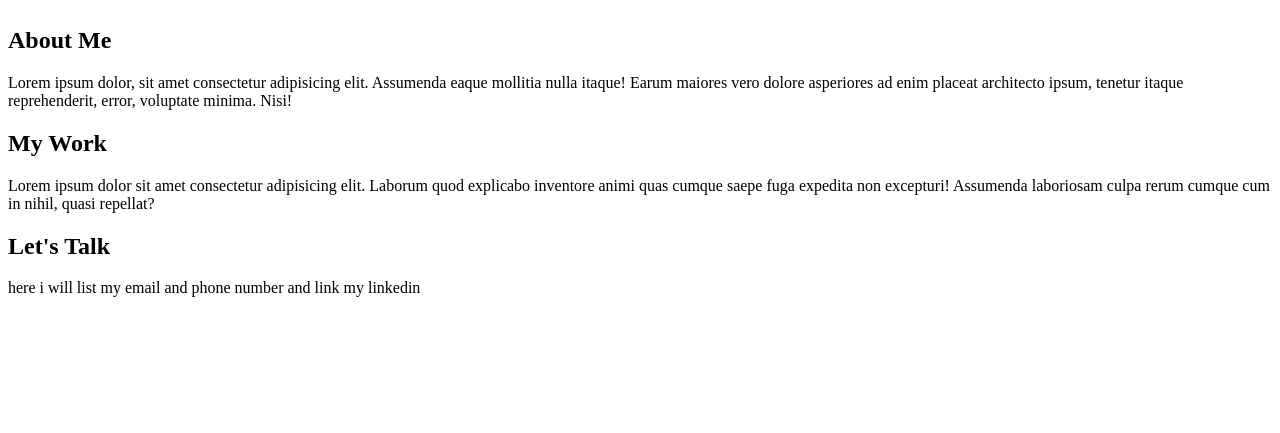
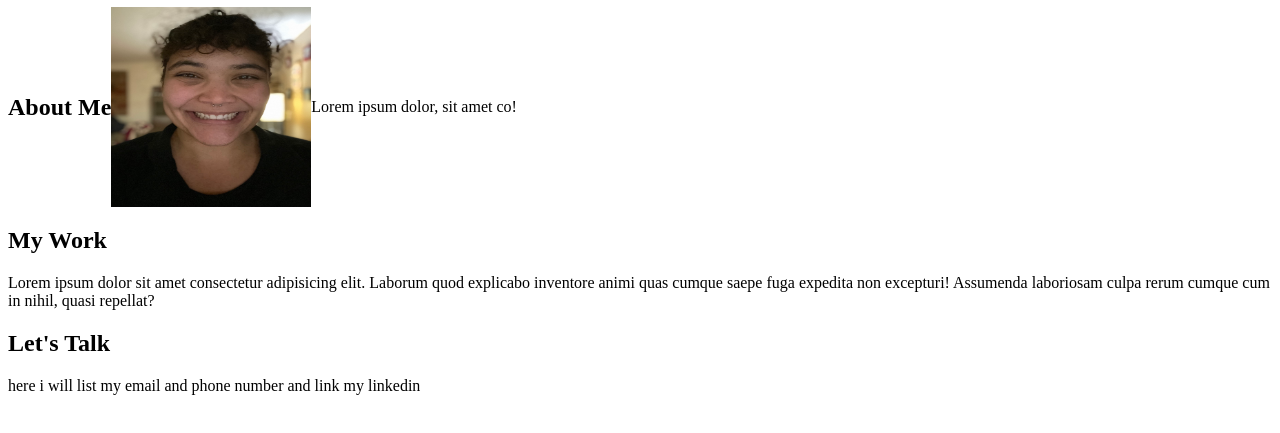
Before and after one commit to kaylynclark/portfolio, a plain HTML site: page index.html in a window 1280 px wide. Shown: the part 91-524 px from the top of the page. Drawn offline with Linux system fonts and the light colour scheme.

Commit message:
added photo

```diff
--- a/assets/css/style.css
+++ b/assets/css/style.css
@@ -16,3 +16,12 @@ header nav ul {
 header nav ul li {
     padding: 10px 25px;
 }
+section img {
+    height: 200px;
+    width: 200px;
+}
+#about-me {
+    display: flex;
+    flex-wrap: wrap;
+    align-items: center;
+}
--- a/index.html
+++ b/index.html
@@ -25,7 +25,10 @@
         </header>
         <section id="about-me">
             <h2>About Me</h2>
-            <p>Lorem ipsum dolor, sit amet consectetur adipisicing elit. Assumenda eaque mollitia nulla itaque! Earum maiores vero dolore asperiores ad enim placeat architecto ipsum, tenetur itaque reprehenderit, error, voluptate minima. Nisi!</p>
+            <img src="./assets/images/kaylyn-portfolio.jpg" alt="Myself smiling in a black collared shirt" />
+            <div class="flex-row">
+                <p>Lorem ipsum dolor, sit amet co!</p>
+            </div>
         </section>
         <section id="my-work">
             <h2>My Work</h2>
```
Also changed, not shown: assets/images/kaylyn-portfolio.jpg (added).
